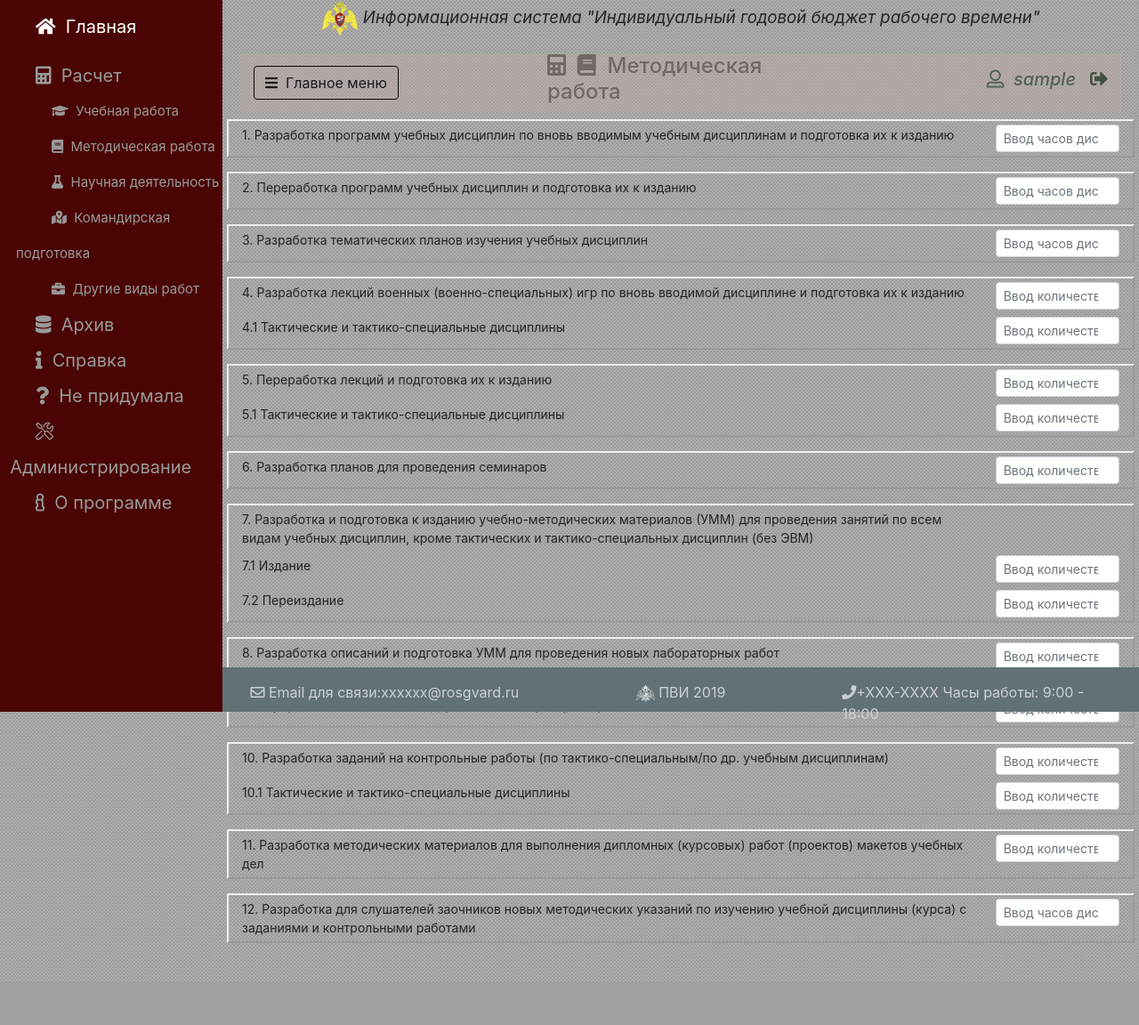
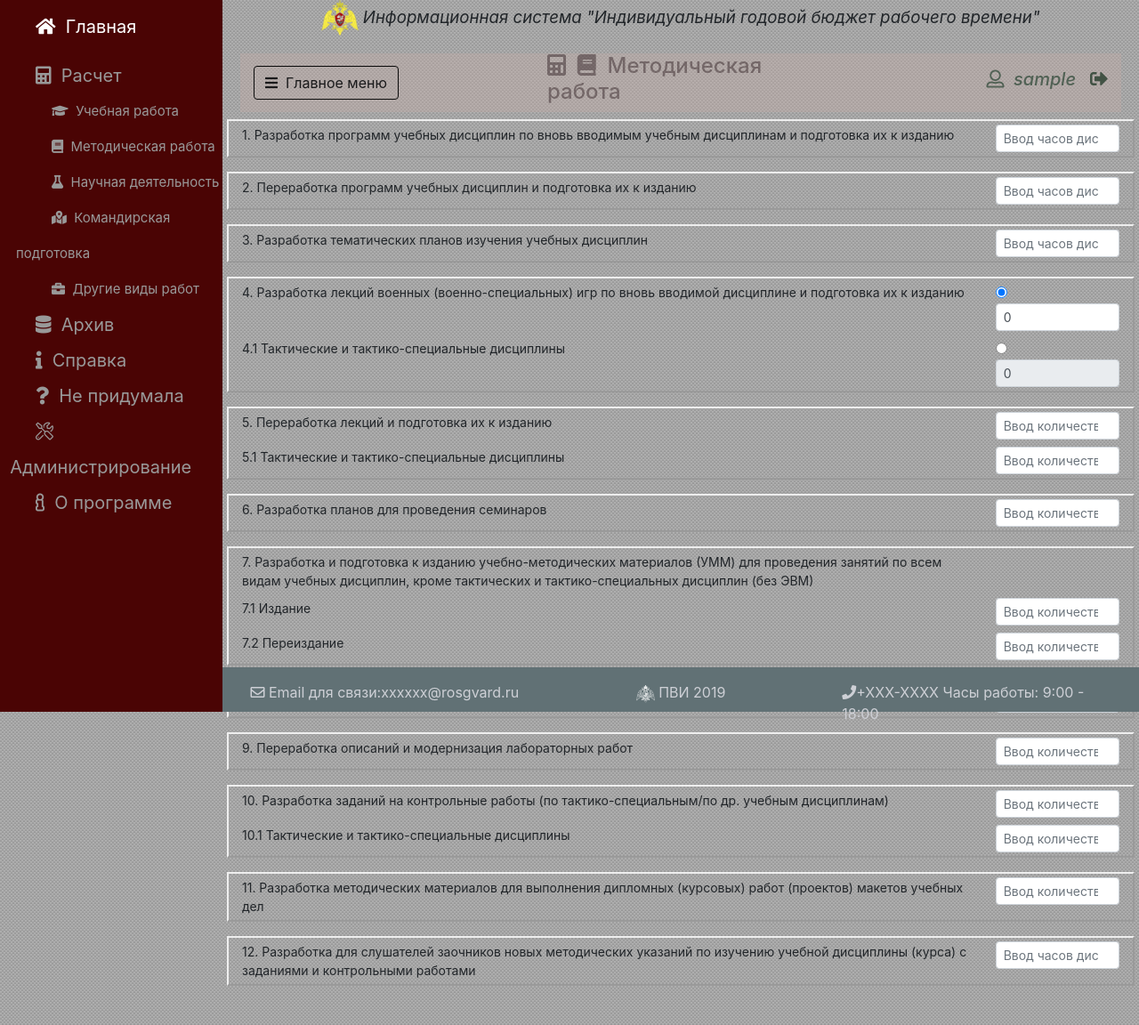
Before and after one commit to ViKolXXXX/worktime, a Django app: page /calculation-methodical in a window 1280 px wide. Shown: the whole page at 89% size. Before the commit the page ends 1103 px from the top, so only its background shows below. Run offline with Django 3.2, Linux system fonts and the light colour scheme; the visitor is signed in with stand-in values (Sample User, id 1); some libraries are stand-ins or nearby versions.

Commit message:
Переключатель полей

```diff
--- a/igbrv/templates/calculation-methodical.html
+++ b/igbrv/templates/calculation-methodical.html
@@ -1,5 +1,6 @@
 {% extends "base.html" %}
-{% block name_page %}<i class="fas fa-calculator"></i>&nbsp;&nbsp;<i class="fas fa-book"></i>&nbsp;&nbsp;Методическая работа{% endblock name_page %}
+{% block name_page %}<!--suppress ALL -->
+    <i class="fas fa-calculator"></i>&nbsp;&nbsp;<i class="fas fa-book"></i>&nbsp;&nbsp;Методическая работа{% endblock name_page %}
 {% block content %}
     <div class="container-fluid my-2">
         <div class="row d-flex justify-content-center">
@@ -25,12 +26,14 @@
                 <div class="form-group row">
                     <label for="Y6" class="col-10 col-form-label col-form-label-sm">4. Разработка лекций военных (военно-специальных) игр по вновь вводимой дисциплине и подготовка их к изданию</label>
                     <div class="col-2  my-1">
-                        <input type="number" class="form-control form-control-sm" id="Y6" placeholder="Ввод количества лекций">
+                        <input type="radio" name="Y6-Y8" value="Y6" onchange="switch_item(Y6.id, Y8.id)" checked>
+                        <input type="number" class="form-control form-control-sm" id="Y6" placeholder="Ввод количества лекций" value=0 >
+
                     </div>
-
                     <label for="Y8" class="col-10 col-form-label col-form-label-sm">4.1 Тактические и тактико-специальные дисциплины</label>
                     <div class="col-2 my-1">
-                        <input type="number" class="form-control form-control-sm" id="Y8" placeholder="Ввод количества лекций">
+                        <input type="radio" name="Y6-Y8"  value="Y8" onchange="switch_item(Y8.id, Y6.id)">
+                        <input type="number" class="form-control form-control-sm" id="Y8" placeholder="Ввод количества лекций" value=0 disabled>
                     </div>
                 </div>
                 <div class="form-group row">
@@ -97,4 +100,23 @@
             </form>
         </div>
     </div>
+    <script>
+    function switch_item(val1, val2){
+        console.log(val1, val2);
+        $('#' + val1).prop("disabled", false);
+        {#$('#' + val2).attr("hidden", true).val(0);#}
+        $('#' + val2).prop("disabled", true).val(0);
+    }
+
+
+
+
+    {#    $('input:radio[name="Y6-Y8"]').change(function(){#}
+    {#    id_input = $(this).val();#}
+    {#    $()#}
+    {##}
+    {#}#}
+    {#)#}
+
+    </script>
 {% endblock content %}
```
